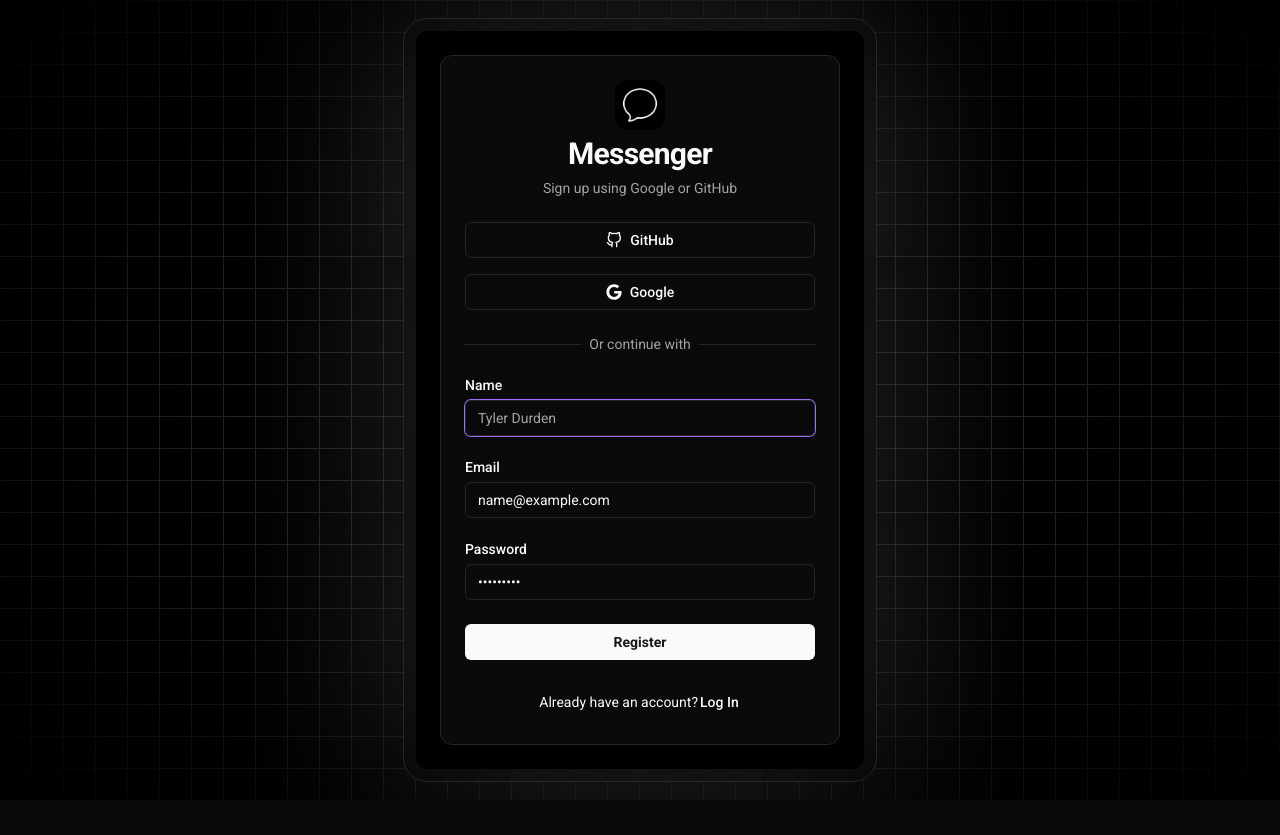
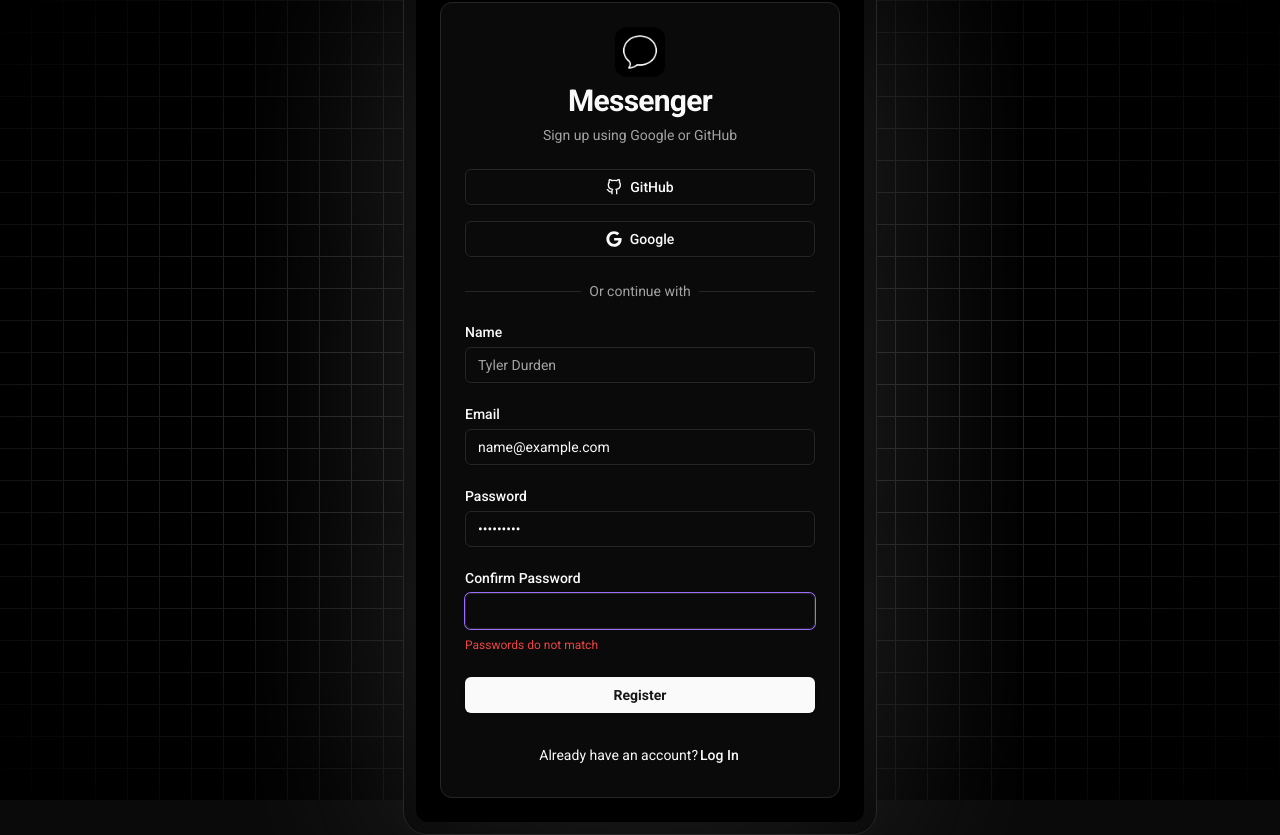
Before and after one commit to shresthdwivedi/messenger, a Next.js app: page / in a window 1280 px wide. Both pictures are taken after typing "name@example.com", "Sample123" into the empty fields and a click on the button "Sign Up". Before the commit the page ends 800 px from the top, so only its background shows below. Built offline with nearby package versions, Linux system fonts and the light colour scheme; no server answers.

Commit message:
add client-side zod validation and schema types

```diff
--- a/package.json
+++ b/package.json
@@ -9,6 +9,7 @@
     "lint": "next lint"
   },
   "dependencies": {
+    "@hookform/resolvers": "^4.1.0",
     "@next-auth/prisma-adapter": "^1.0.7",
     "@prisma/client": "^6.3.1",
     "@radix-ui/react-avatar": "^1.1.3",
@@ -32,7 +33,8 @@
     "react-icons": "^5.4.0",
     "sonner": "^1.7.4",
     "tailwind-merge": "^3.0.1",
-    "tailwindcss-animate": "^1.0.7"
+    "tailwindcss-animate": "^1.0.7",
+    "zod": "^3.24.2"
   },
   "devDependencies": {
     "@eslint/eslintrc": "^3",
--- a/src/app/(site)/page.tsx
+++ b/src/app/(site)/page.tsx
@@ -6,7 +6,7 @@ export default function Home() {
   return (
     <div className="flex h-screen w-screen justify-center items-center">
       <GridBackground>
-        <GlowingBorder area={"w-auto"}>
+        <GlowingBorder>
           <AuthForm />
         </GlowingBorder>
       </GridBackground>
--- /dev/null
+++ b/src/app/api/conversations/route.ts
@@ -0,0 +1,16 @@
+import getCurrentUser from "@/actions/getCurrentUser";
+import { NextResponse } from "next/server";
+
+export async function POST(req:Request) {
+    try {
+
+        const currentUser = await getCurrentUser();
+        const body = await req.json();
+        const { userId, isGroup, name, members } = body;
+
+
+
+    } catch (error: any) {
+        return new NextResponse('Internal Error', { status: 500 })
+    }
+}
--- a/src/components/AuthForm.tsx
+++ b/src/components/AuthForm.tsx
@@ -15,12 +15,14 @@ import Image from "next/image"
 import { FiGithub } from "react-icons/fi"
 import { FaGoogle } from "react-icons/fa"
 import { useCallback, useEffect, useState } from "react"
-import { FieldValues, SubmitHandler, useForm } from "react-hook-form"
+import { SubmitHandler, useForm } from "react-hook-form"
 import axios from "axios"
 import { toast } from "sonner";
 import { signIn, useSession }  from "next-auth/react"
-import { useTheme } from "next-themes";
-import { useRouter } from "next/navigation";
+import { useTheme } from "next-themes"
+import { useRouter } from "next/navigation"
+import { zodResolver } from "@hookform/resolvers/zod"
+import { loginSchema, LoginSchema, signupSchema, SignupSchema } from "@/lib/authSchema";
 
 type Variant = 'LOGIN' | 'REGISTER'
 
@@ -52,13 +54,10 @@ export default function AuthForm({
     handleSubmit,
     formState: {
       errors,
-    }
-  } = useForm<FieldValues>({
-    defaultValues: {
-      name: '',
-      email: '',
-      password: '',
-    }
+    },
+    reset,
+  } = useForm<(SignupSchema | LoginSchema)>({
+    resolver: zodResolver(variant === 'REGISTER' ? signupSchema : loginSchema),
   })
 
   const toggleVariant = useCallback(() => {
@@ -68,9 +67,9 @@ export default function AuthForm({
     else {
       setVariant('LOGIN');
     }
-  }, [variant])
+  }, [variant, reset])
 
-  const onSubmit: SubmitHandler<FieldValues> = async(data) => {
+  const onSubmit: SubmitHandler<SignupSchema | LoginSchema> = async(data: SignupSchema | LoginSchema) => {
 
     setIsLoading(true);
 
@@ -90,7 +89,7 @@ export default function AuthForm({
       }
       else if (callback?.ok) {
         toast.dismiss();
-        if (variant ==='REGISTER') {
+        if (variant ==='REGISTER' && 'name' in data) {
           toast.success(`Hello ${data.name}`,{
             description: 'Welcome to Messenger!',
           })
@@ -100,6 +99,7 @@ export default function AuthForm({
           })
         }
         router.push('/users');
+        reset();
       }
     })
     .catch((error) => {
@@ -176,26 +176,32 @@ export default function AuthForm({
                     <Label htmlFor="name">Name</Label>
                     <Input
                       id="name"
-                      type="name"
+                      type="text"
                       placeholder="Tyler Durden"
                       disabled={isLoading}
                       {...register('name', { required: 'Name is required!' })}
                       errors={errors}
                       required
                     />
+                    {'name' in errors && errors.name && (
+                      <p className="text-xs text-red-500">{errors.name.message}</p>
+                    )}
                   </div>
                 )}
                 <div className="grid gap-2">
                   <Label htmlFor="email">Email</Label>
                   <Input
                     id="email"
-                    type="email"
+                    type="text"
                     placeholder="cn@example.com"
                     disabled={isLoading}
                     {...register('email', { required: 'Email is required!' })}
                     errors={errors}
                     required
                   />
+                  {errors.email && (
+                    <p className="text-xs text-red-500">{errors.email.message}</p>
+                  )}
                 </div>
                 <div className="grid gap-2">
                   <Label htmlFor="password">Password</Label>
@@ -207,7 +213,26 @@ export default function AuthForm({
                     errors={errors}
                     required
                   />
+                  {errors.password && (
+                    <p className="text-xs text-red-500">{errors.password.message}</p>
+                  )}
                 </div>
+                {variant === 'REGISTER' && (
+                  <div className="grid gap-2">
+                    <Label htmlFor="confirmPassword">Confirm Password</Label>
+                    <Input
+                      id="confirmPassword"
+                      type="password"
+                      disabled={isLoading}
+                      {...register('confirmPassword', { required: 'ConfirmPassword is required!' })}
+                      errors={errors}
+                      required
+                    />
+                  {'confirmPassword' in errors && errors.confirmPassword && (
+                    <p className="text-xs text-red-500">{errors.confirmPassword.message}</p>
+                  )}
+                  </div>
+                )}
                 <Button type="submit" disabled={isLoading} className="w-full font-semibold">
                   {variant=== 'LOGIN' ? 'Login' : 'Register'}
                 </Button>
--- a/src/components/GlowingBorder.tsx
+++ b/src/components/GlowingBorder.tsx
@@ -9,7 +9,7 @@ interface GlowingBorderProps {
 
 const GlowingBorder = ({ area, children }: GlowingBorderProps) => {
   return (
-    <div className={`min-h-[14rem] items-center justify-center bg-black rounded-3xl ${area}`}>
+    <div className={`min-h-[14rem] items-center justify-center bg-black rounded-3xl`}>
       <div className="relative h-full rounded-2.5xl border p-2 md:rounded-3xl md:p-3">
         <GlowingEffect
           spread={40}
--- /dev/null
+++ b/src/lib/authSchema.ts
@@ -0,0 +1,21 @@
+import { z } from "zod";
+
+export const signupSchema = z
+.object({
+  name: z.string(),
+  email: z.string().email(),
+  password: z.string().min(3, 'Password must have 3 characters'),
+  confirmPassword: z.string(),
+})
+.refine((data) => data.password === data.confirmPassword, {
+  message: 'Passwords do not match',
+  path: ['confirmPassword'],
+});
+
+export const loginSchema = z.object({
+  email: z.string().email(),
+  password: z.string().min(3, 'Password must have 3 characters'),
+});
+
+export type SignupSchema = z.infer<typeof signupSchema>;
+export type LoginSchema = z.infer<typeof loginSchema>;
```
Also changed, not shown: 1 other file (tests, documents, lock files or other folders).
